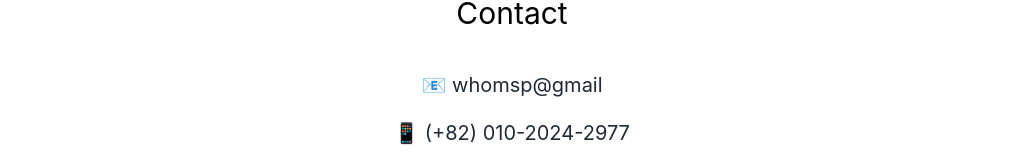
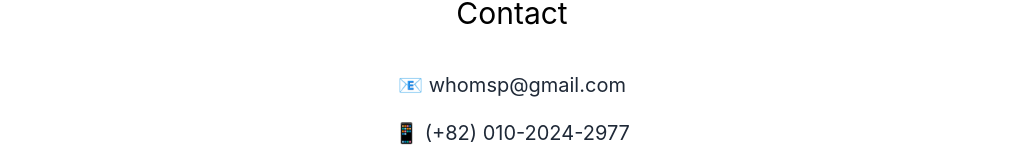
Before and after one commit to mooseonpark/portfolio, a Next.js app: page / in a window 1280 px wide. Shown: the part 489-650 px from the top of the page, without its empty margins (128-1151 px from the left). Built offline with nearby package versions, Linux system fonts and the light colour scheme.

Commit message:
edited typo

```diff
--- a/pages/index.js
+++ b/pages/index.js
@@ -72,7 +72,7 @@ export default function Home() {
 					</h4>
 					<div className="text-center text-lg flex flex-col">
 						<span className="text-md leading-8 text-gray-800 md:text-xl dark:text-slate-400">
-							📧 whomsp@gmail
+							📧 whomsp@gmail.com
 						</span>
 						<span className="text-md py-5 leading-8 text-gray-800 md:text-xl dark:text-slate-400">
 							📱 (+82) 010-2024-2977
```
